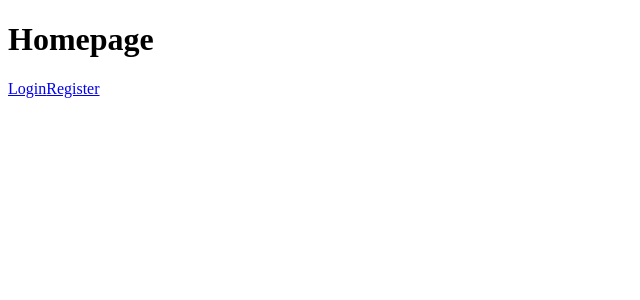
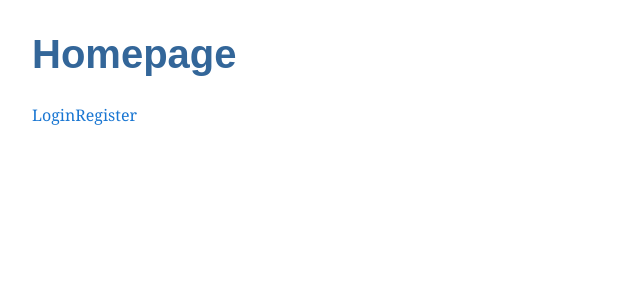
Before and after one commit to FortechRomania/angular-starter, an Angular app: page / in a window 1280 px wide. Shown: the top 300 px of the page, without its empty margins (0-640 px from the left). Built offline with nearby package versions, Linux system fonts and the light colour scheme.

Commit message:
Add global styles for some elementS

```diff
--- a/src/styles.css
+++ b/src/styles.css
@@ -1 +1,33 @@
 /* You can add global styles to this file, and also import other style files */
+h1 {
+    color: #369;
+    font-family: Arial, Helvetica, sans-serif;
+    font-size: 250%;
+}
+h2, h3 {
+    color: #444;
+    font-family: Arial, Helvetica, sans-serif;
+    font-weight: lighter;
+}
+body {
+    margin: 2em;
+}
+body, input[text], button {
+    color: #888;
+    font-family: Cambria, Georgia;
+}
+a {
+    text-decoration: none;
+    color: #1976d2;
+}
+ul {
+    list-style: none;
+    padding: 0;
+}
+li {
+    border-radius: 5px;
+    border: 1px solid transparent;
+    cursor: pointer;
+    margin: .5em;
+    padding: .3em 0;
+}
```
